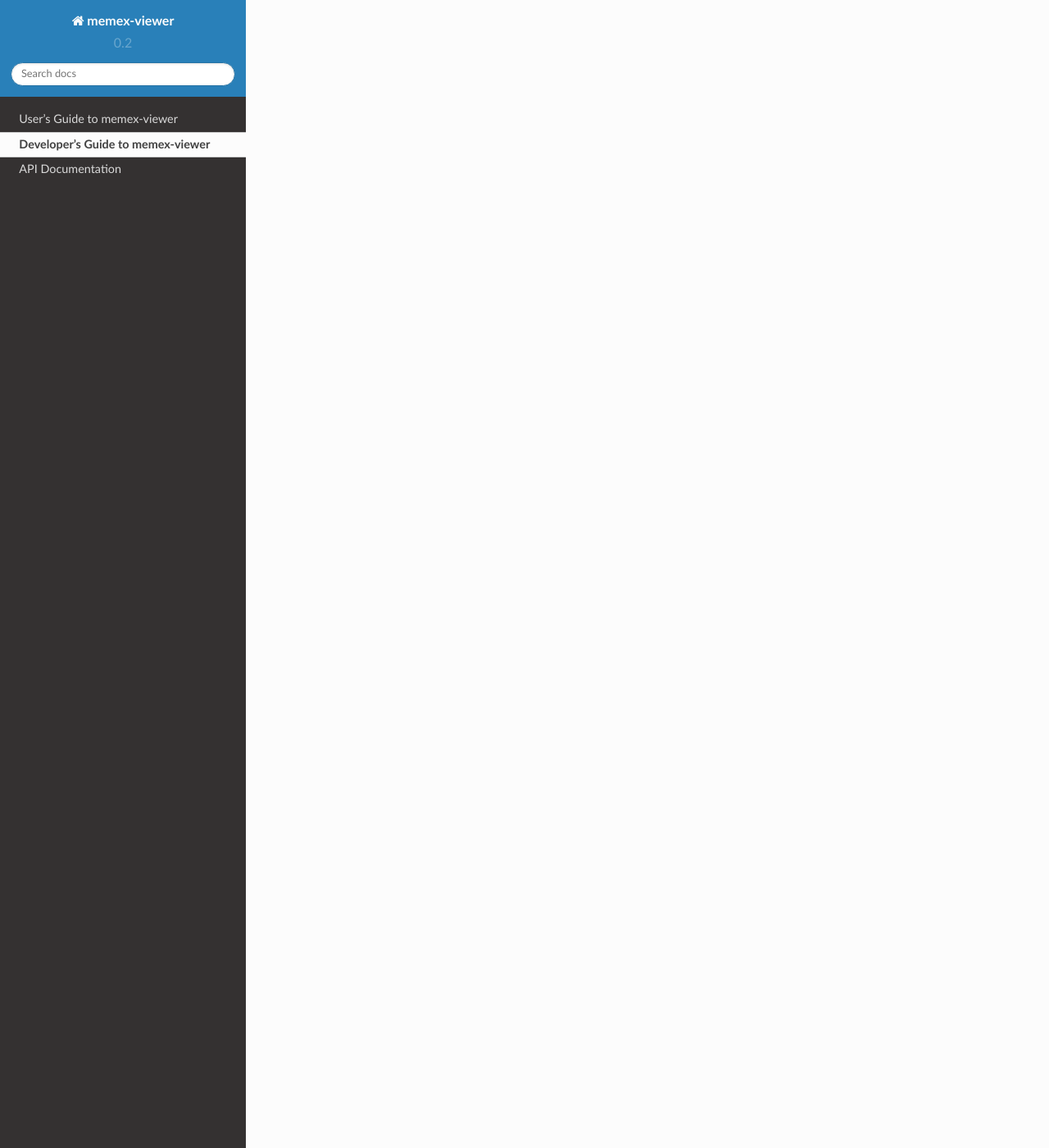
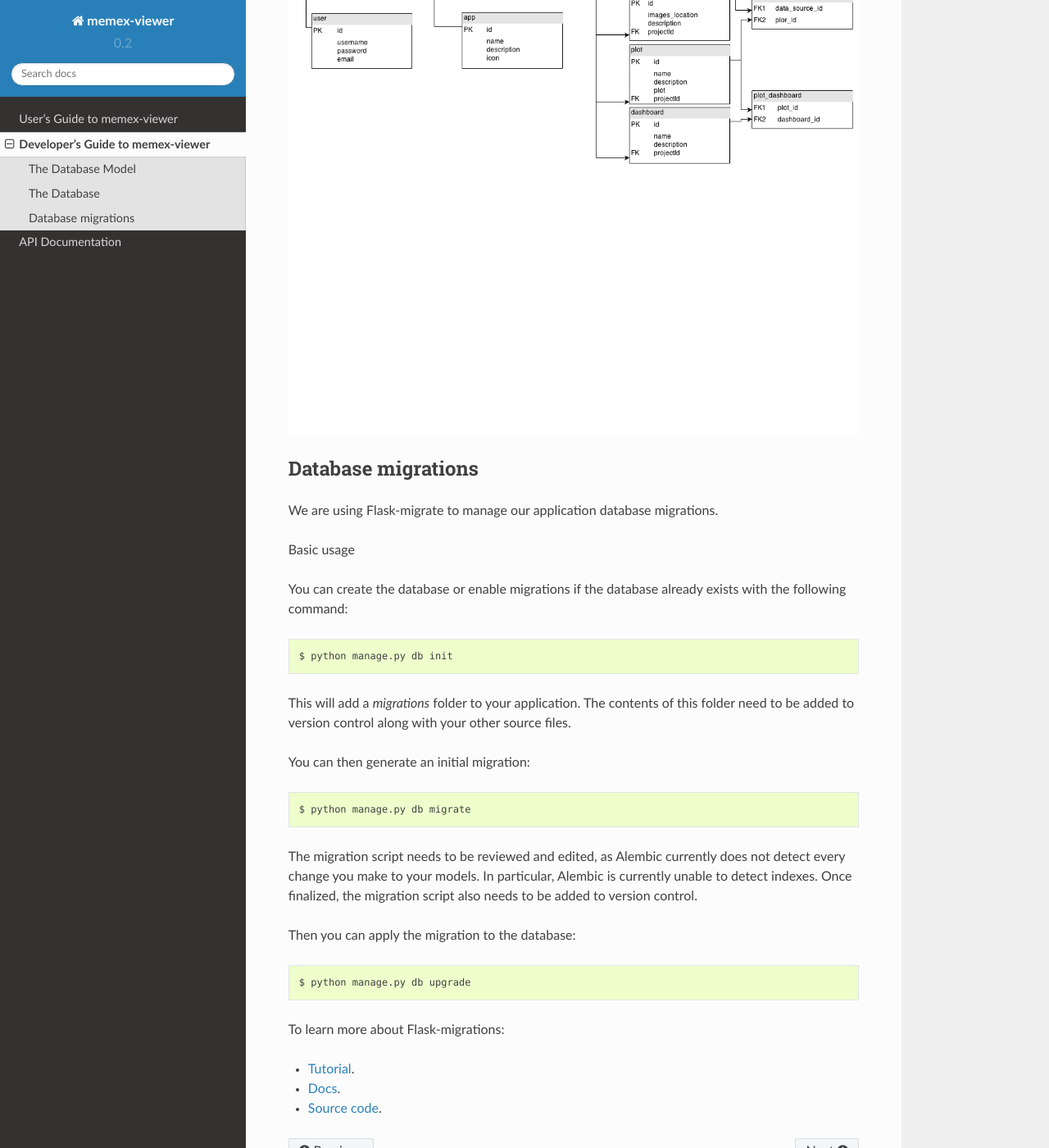
Before and after one commit to nasa-jpl-memex/memex-explorer, a Sphinx documentation site: the page built from docs/source/dev_guide.rst, in a window 1280 px wide and 1400 px high, scrolled down 1624 px. Shown: the whole window at 82% size. Built offline with Sphinx 7.4.7 and the Read the Docs theme 2.0.0, drawn with Linux system fonts in a browser that asks for light colours; some of the changed text lies outside the part shown.

Commit message:
add readme and docs

```diff
--- a/docs/source/dev_guide.rst
+++ b/docs/source/dev_guide.rst
@@ -1,2 +1,54 @@
 Developer's Guide to memex-viewer
 ---------------------------------
+
+The Database Model
+==================
+
+The current application database entity relation diagram is:
+
+.. image:: _static/img/db_model.png
+
+
+The Database
+=============
+
+We are currently using an SQLite database with the following tables:
+
+.. image:: _static/img/db_tables.png
+
+
+Database migrations
+===================
+
+We are using Flask-migrate to manage our application database migrations.
+
+Basic usage
+
+You can create the database or enable migrations if the database already exists with the following command:
+
+.. code:: bash
+
+    $ python manage.py db init
+
+This will add a `migrations` folder to your application. The contents of this folder need to be added to version control along with your other source files.
+
+You can then generate an initial migration:
+
+.. code:: bash
+
+    $ python manage.py db migrate
+
+The migration script needs to be reviewed and edited, as Alembic currently does not detect every change you make to your models.
+In particular, Alembic is currently unable to detect indexes. Once finalized, the migration script also needs to be added to version control.
+
+Then you can apply the migration to the database:
+
+.. code:: bash
+
+    $ python manage.py db upgrade
+
+To learn more about Flask-migrations:
+
+- `Tutorial <http://blog.miguelgrinberg.com/post/flask-migrate-alembic-database-migration-wrapper-for-flask>`_.
+- `Docs <http://flask-migrate.readthedocs.org/en/latest/>`_.
+- `Source code <https://github.com/miguelgrinberg/Flask-Migrate>`_.
```
Also changed, not shown: 1 other file.
